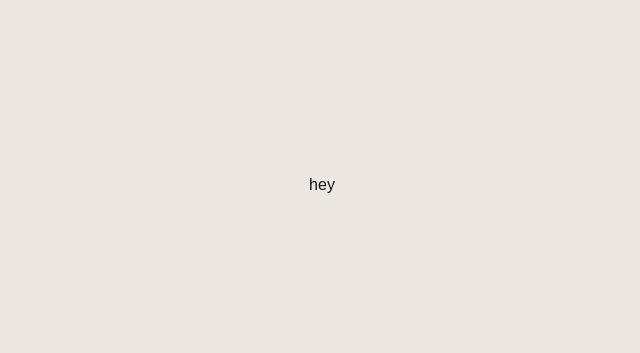
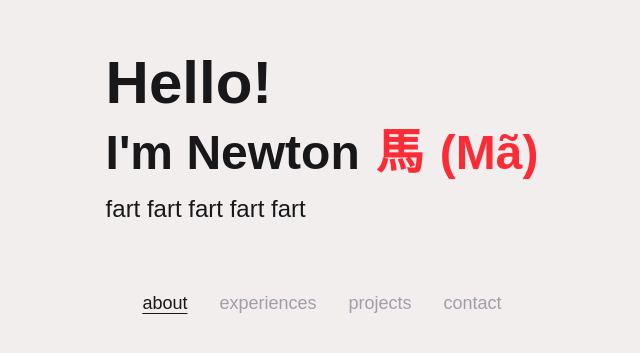
Before and after one commit to newtonma7/newtonwebsite, a Next.js app: page / in a window 1280 px wide. Shown: the part 215-568 px from the top of the page, without its empty margins (318-958 px from the left). Built offline with nearby package versions, Linux system fonts and the light colour scheme.

Commit message:
navbar layout and switch logic

```diff
--- a/src/app/page.tsx
+++ b/src/app/page.tsx
@@ -1,18 +1,49 @@
-import Greeting from "@/components/Greeting";
+'use client'
+
+import React, {useState} from 'react';
+import Hero from "@/components/Hero";
+import NavBar from "@/components/Navbar";
 import { motion } from "motion/react"
 
+import About from '@/components/About';
+import Experiences from '@/components/Experiences';
+import Projects from '@/components/Projects';
+import Contact from '@/components/Contact';
+
+type Section = 'about' | 'experiences' | 'projects' | 'contact';
+
 export default function Home() {
+    const [activeSection, setActiveSection] = useState<Section>('about');
+
+    const renderSection = () => {
+    switch (activeSection) {
+      case 'about':
+        return <About />;
+      case 'experiences':
+        return <Experiences />;
+      case 'projects':
+        return <Projects />;
+      case 'contact':
+        return <Contact />;
+      default:
+        return <About />;
+    }
+  };
 
 
   return (
     // 1st div is the background and centers it all
-    // 2nd div contains the below nav bar and the greeting componnet + spline
+    // 2nd div contains the below (nav bar) + (the greeting componnet + spline) --> stacked col style
     // 3rd div contains the greeting + spline
-    <div className ="min-h-screen bg-[#EDE7E4] flex items-center justify-center">
-      <div className="flex flex-row">
-        <div className = "flex">
-          <Greeting/>
+    <div className ="min-h-screen bg-[#f1eeed] flex items-center justify-center">
+      <div className="flex flex-col">
+        <div className = "flex flex-row">
+          <Hero/>
         </div>
+        <NavBar
+          activeSection={activeSection}
+          setActiveSection={setActiveSection}
+        />
       </div>
     </div>
   );
--- /dev/null
+++ b/src/components/About.tsx
@@ -0,0 +1,7 @@
+export default function About(){
+    return (
+        <div className="flex flex-row">
+
+        </div>
+    )
+}
--- /dev/null
+++ b/src/components/Contact.tsx
@@ -0,0 +1,5 @@
+export default function Contact(){
+    return (
+        <div></div>
+    )
+}
--- /dev/null
+++ b/src/components/Experiences.tsx
@@ -0,0 +1,5 @@
+export default function Experiences(){
+    return (
+        <div></div>
+    )
+}
--- a/src/components/Greeting.tsx
+++ /dev/null
@@ -1,8 +0,0 @@
-
-
-export default function Greeting(){
-
-    return(
-        <div className="flex flex-col">hey</div>
-    )
-}
--- /dev/null
+++ b/src/components/Hero.tsx
@@ -0,0 +1,14 @@
+export default function Hero(){
+
+    return(
+        <div className="flex flex-col gap-4">
+            <h1 className="text-6xl font-bold text-zinc-900">Hello!</h1>
+            <h2 className = "text-5xl font-bold text-zinc-900 flex items-baseline">
+                <span>{'I\'m Newton'}</span>
+                <span className="text-red-500 ml-4">馬</span>
+                <span className="text-red-500 ml-4">(Mã)</span>
+            </h2>
+            <p className="text-2xl text-zinc-900">fart fart fart fart fart</p>
+        </div>
+    )
+}
--- a/src/components/Navbar.tsx
+++ b/src/components/Navbar.tsx
@@ -1,3 +1,50 @@
-export default function NavBar(){
+import React from 'react';
 
+// Define the types for the props we're receiving from the parent
+type Section = 'about' | 'experiences' | 'projects' | 'contact';
+
+interface NavbarProps {
+  activeSection: Section;
+  setActiveSection: (section: Section) => void;
 }
+
+export default function Navbar({ activeSection, setActiveSection }: NavbarProps) {
+
+  const navItems = [
+    { id: 'about', label: 'about' },
+    { id: 'experiences', label: 'experiences' },
+    { id: 'projects', label: 'projects' },
+    { id: 'contact', label: 'contact' },
+  ];
+
+  // Helper function to get the style for a link
+  const getLinkClass = (section: Section) => {
+    // These are the styles for ALL links
+    let classes = "text-lg text-zinc-400 font-medium cursor-pointer transition-all duration-300";
+
+    // These are the styles for ONLY the ACTIVE link
+    if (activeSection === section) {
+      classes += " text-zinc-900 underline underline-offset-4";
+    } else {
+      classes += " hover:text-zinc-900";
+    }
+    return classes;
+  };
+
+  return (
+    // This is the navbar container
+    <nav className="flex flex-row gap-8 mt-16 justify-center">
+      {navItems.map((item) => (
+        <span
+          key={item.id}
+          // On click, we call the function from the parent to update the state
+          onClick={() => setActiveSection(item.id as Section)}
+          // We dynamically set the classes based on the active state
+          className={getLinkClass(item.id as Section)}
+        >
+          {item.label}
+        </span>
+      ))}
+    </nav>
+  );
+}
--- /dev/null
+++ b/src/components/Projects.tsx
@@ -0,0 +1,5 @@
+export default function Projects(){
+    return (
+        <div></div>
+    )
+}
```
